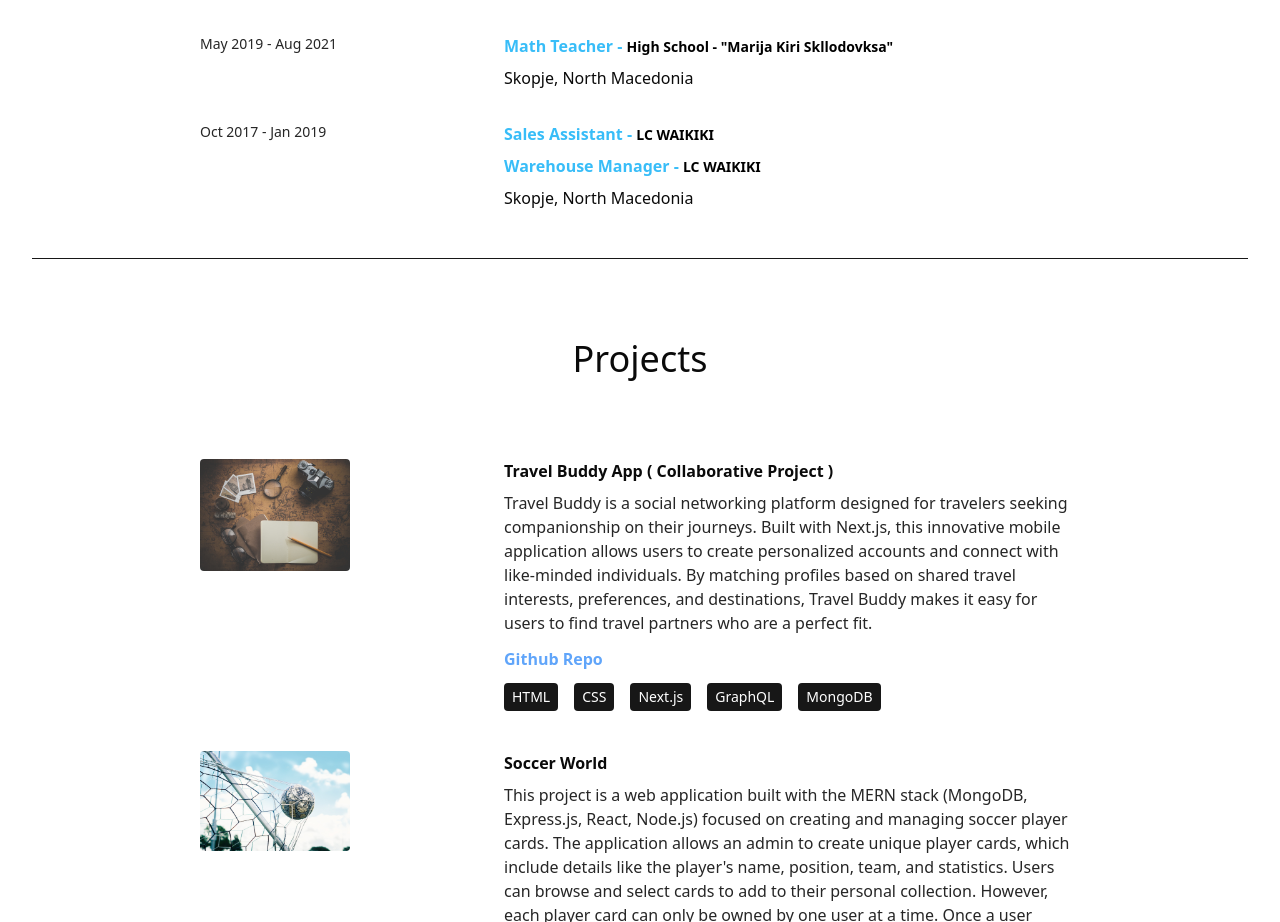
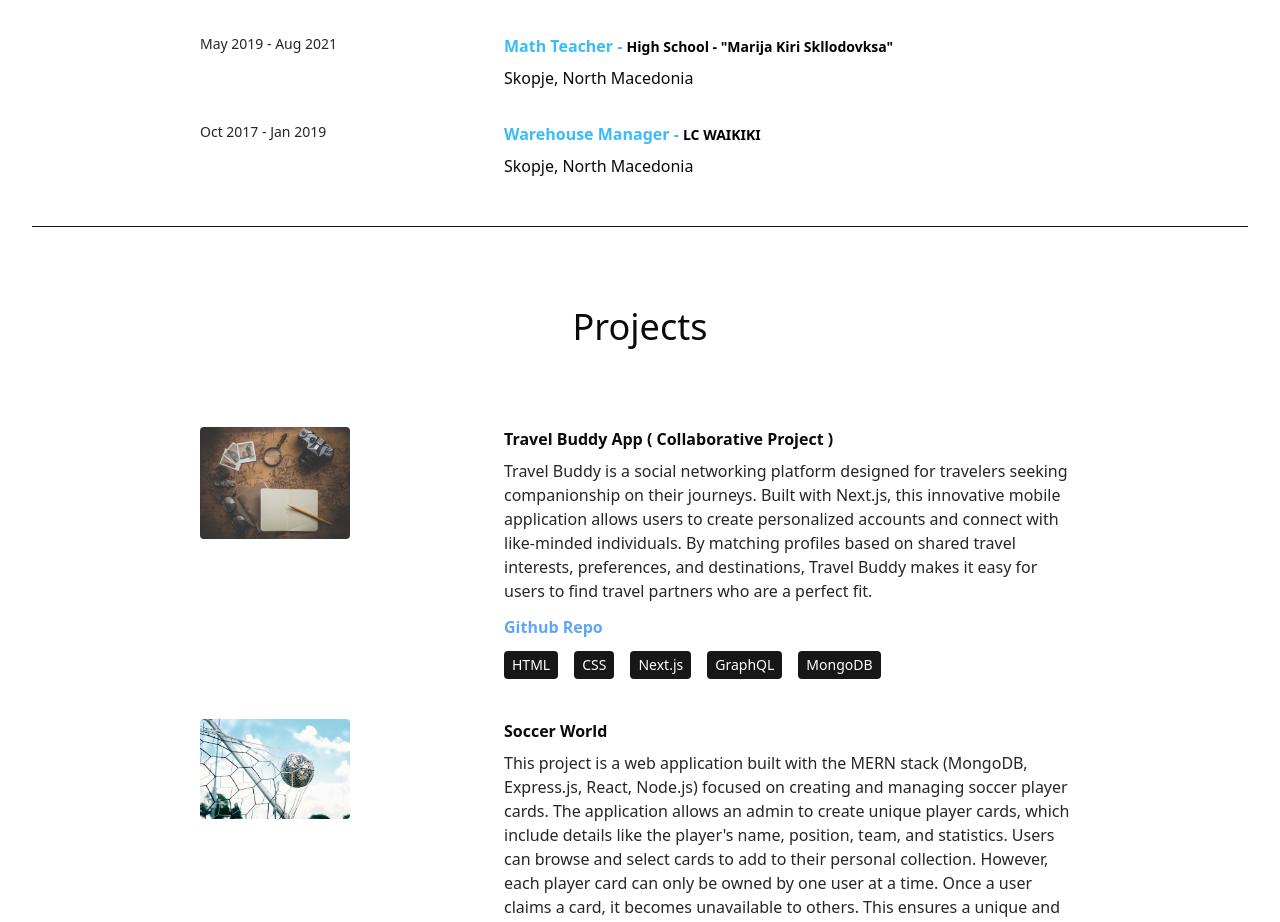
Before and after one commit to farukmiftari994/react-portfolio, a React (Vite) app: page /technologies in a window 1280 px wide. Shown: the part 2180-3102 px from the top of the page. Built offline with nearby package versions, Linux system fonts and the light colour scheme.

Commit message:
Updated index.ts

```diff
--- a/src/constants/index.ts
+++ b/src/constants/index.ts
@@ -33,8 +33,7 @@ export const EXPERIENCES_EN = [
   },
   {
     year: "Oct 2017 - Jan 2019",
-    role: "Sales Assistant",
-    role2: "Warehouse Manager",
+    role: "Warehouse Manager",
     organization: `LC WAIKIKI`,
     location: "Skopje, North Macedonia",
   },
@@ -49,8 +48,7 @@ export const EXPERIENCES_DE = [
   },
   {
     year: "Okt 2017 - Jan 2019",
-    role: "Verkäufer",
-    role2: "Lagerhaus Manager",
+    role: "Lagerhaus Manager",
     organization: `LC WAIKIKI`,
     location: "Skopje, Nordmazedonien",
   },
```
